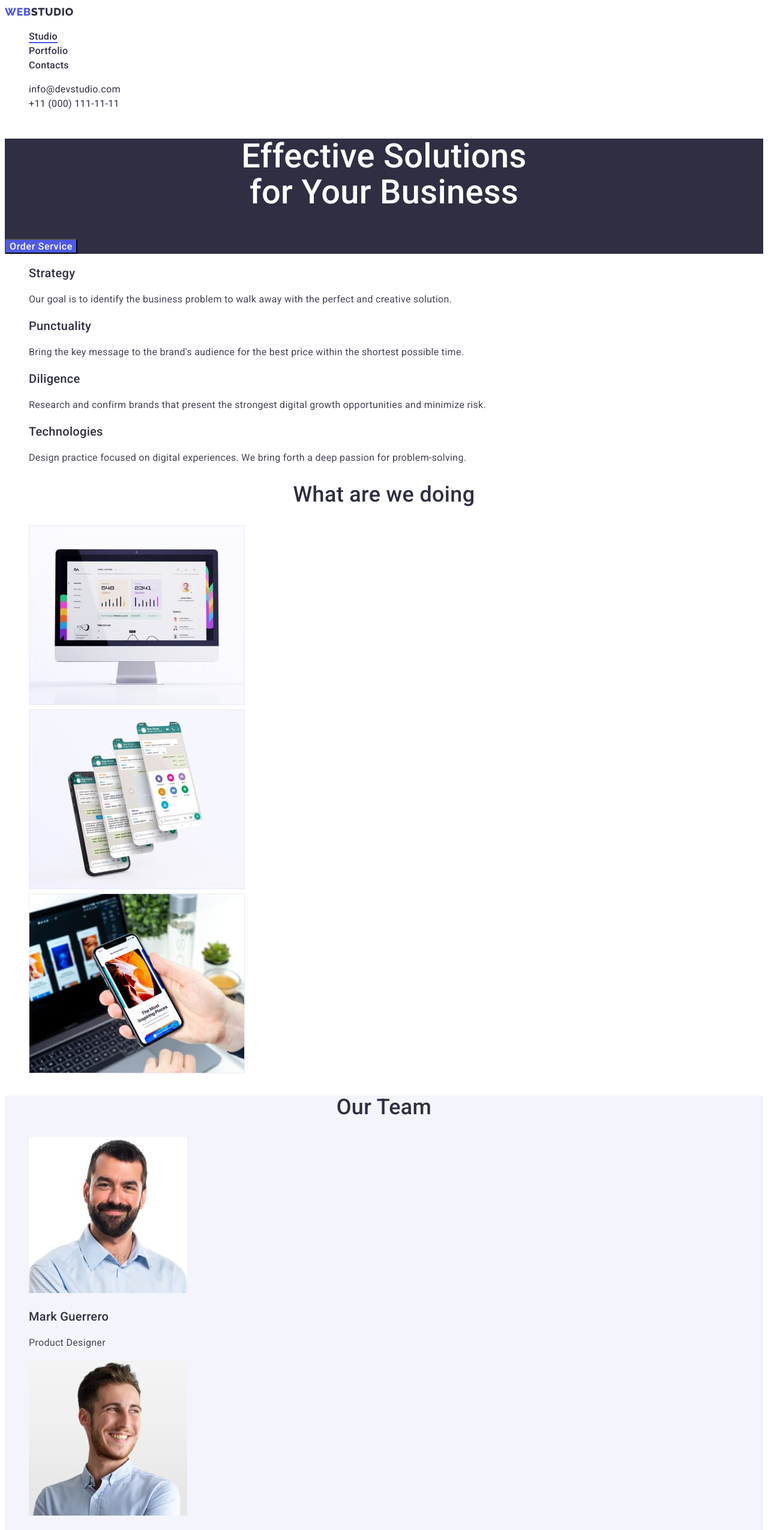
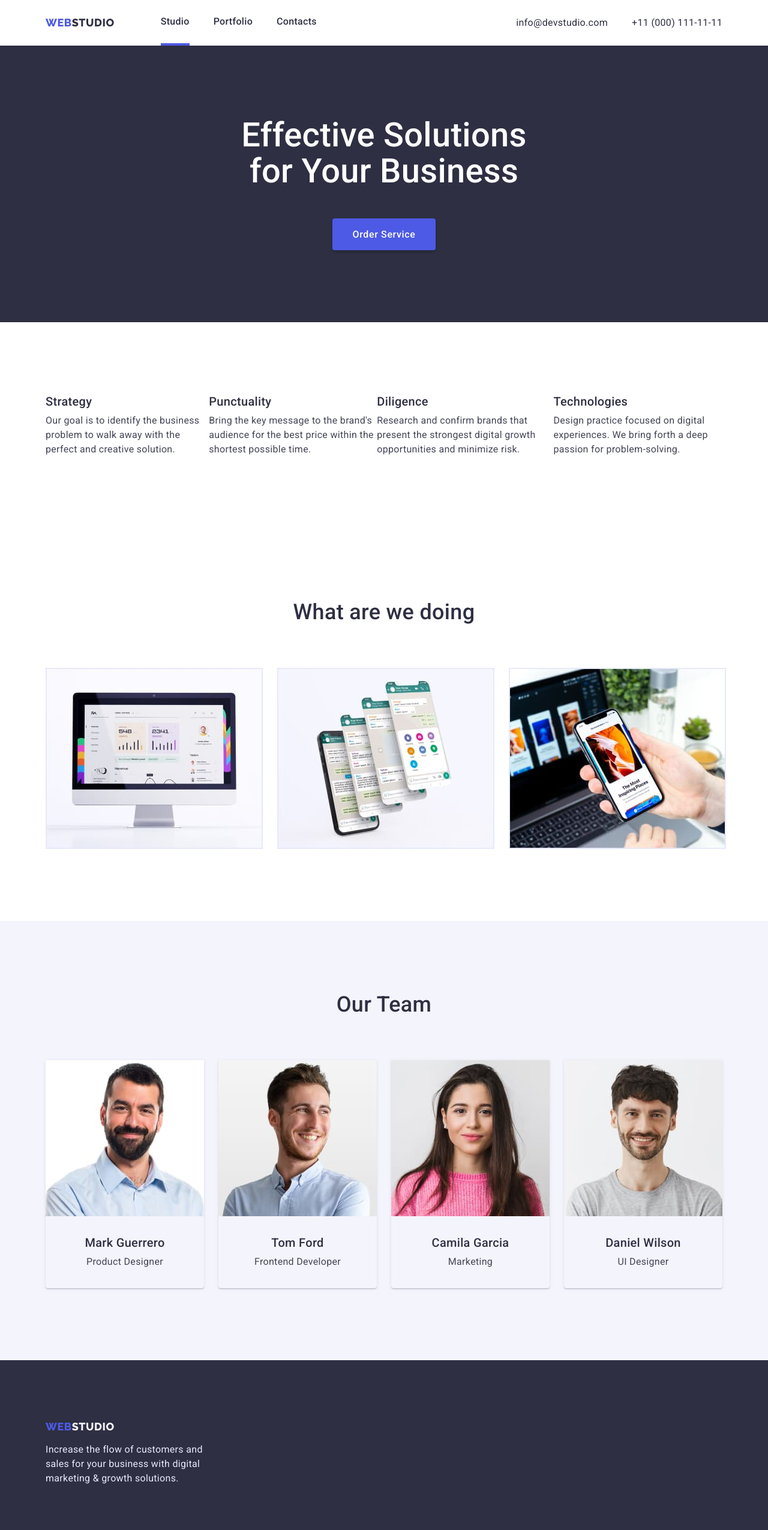
Before and after one commit to Stanislavbox/goit-markup-hw-02, a plain HTML site: page index.html in a window 1280 px wide. Shown: the top 2550 px of the page at 60% size. Drawn offline with nearby package versions, Linux system fonts and the light colour scheme.

Commit message:
Оформил блоки  используя Flexbox

```diff
--- a/css/styles.css
+++ b/css/styles.css
@@ -23,41 +23,69 @@ body {
       background-color: #ffffff;
 }
 
-.hero-title, .title, .sub-title{
-      font-weight: 500;
+.section{
+      padding-top: 120px;
+      padding-bottom: 120px;
 }
-.hero-title{
-      font-size: 56px;
-      color: #ffffff;
-      line-height: 1.07;
-      text-align: center;
+.container{
+      width: 1152px;
+      margin-left: auto;
+      margin-right: auto;
+      padding-left: 12px;
+      padding-right: 12px;
 }
 
 .title{
+      margin: 0;
+      padding: 0;
       color: var(--dark);
       font-size: 36px;
+      font-weight: 500;
       line-height: 1.11;
       text-align: center;
 
 }
 
 .sub-title{
+      margin: 0;
+      padding: 0;
       font-size: 20px;
+      font-weight: 500;
       color: var(--dark);
       line-height: 1.2;
 }
 
 .list{
+      padding: 0;
+      margin: 0;
       list-style: none;
 }
+
+p{
+      margin: 0;
+      padding: 0;
+}
+
+.flex{
+      display: flex;
+}
+
+
 
             /* ///////STUDIO I////// */
 
             /* _______HEADER_______ */
+.header{
+      box-shadow: 0px 2px 1px rgba(46, 47, 66, 0.08), 0px 1px 1px rgba(46, 47, 66, 0.16), 0px 1px 6px rgba(46, 47, 66, 0.08);
 
+}
+.header .flex{
+      align-items: center;
+
+}
 
 .logo{
-
+      margin-right: 77px;
       color: var(--dark);
       font-family: 'Raleway', sans-serif;
       font-weight: 800;
@@ -88,31 +116,76 @@ body {
       color: var(--active);
 }
 
+.nav-list{
+      display: flex;
+}
+
+.nav-list .item:not(:last-child){
+      margin-right: 40px;
+}
 .main-nav .link{
+      display: block;
+      padding-top: 24px;
+      padding-bottom: 24px;
       font-weight: 500;
       color: var(--dark);
       text-decoration: none;
 }
 
 .main-nav .link.current{
-      border-bottom: 2px solid var(--active);
+      border-bottom: 4px solid var(--active);
+}
+.contacts-list{
+      display: flex;
+      margin-left: auto;
+}
+.contacts-list .item + .item{
+      margin-left: 40px;
 }
             /* _______HERO_______ */
 
 .hero{
       background-color: var(--dark);
+      text-align: center;
+}
+
+.hero-title{
+      margin: 0;
+      margin-bottom: 48px;
+      padding: 0;
+      font-size: 56px;
+      font-weight: 500;
+      color: #ffffff;
+      line-height: 1.07;
 }
 
 .btn{
+      display: inline-block;
+      padding-top: 16px;
+      padding-bottom: 16px;
+      padding-left: 32px;
+      padding-right: 32px;
+      min-width: 170px;
+      text-align: center;
+
       font-family: 'Roboto', sans-serif;
       font-weight: 500;
       font-size: 16px;
       line-height: 1.2;
       letter-spacing: 0.04em;
+
       color: #ffffff;
       background-color: var(--active);
+      border: 1px solid transparent;
+      border-radius: 4px;
+      box-shadow: 0px 4px 4px rgba(0, 0, 0, 0.15);
+      cursor: pointer;
 
-      cursor: pointer;
+}
+
+.btn:hover,
+.btn:focus{
+      box-shadow: 0px 1px 6px rgba(46, 47, 66, 0.08), 0px 1px 1px rgba(46, 47, 66, 0.16), 0px 2px 1px rgba(46, 47, 66, 0.08);
 }
 
 .btn:active{
@@ -120,9 +193,28 @@ body {
 }
 
             /* _______FEATURE_______ */
+.feature{
 
+}
+
+.feature .sub-title{
+      margin-bottom: 8px;
+}
+
+.feature p{
+      font-weight: 400;
+}
 
             /* _______OUR WORK_______ */
+.our-work .title{
+      margin-bottom: 72px;
+}
+.our-work .item{
+      border: 1px solid #E7E9FC;
+}
+.our-work .item + .item{
+      margin-left: 24px;
+}
 
             /* _______OUR TEAM_______ */
 
@@ -130,23 +222,59 @@ body {
       background-color: var(--iight);
 }
 
+.our-team .title{
+      margin-bottom: 72px;
+}
+
+.our-team .item{
+      box-shadow: 0px 1px 6px rgba(46, 47, 66, 0.08), 0px 1px 1px rgba(46, 47, 66, 0.16), 0px 2px 1px rgba(46, 47, 66, 0.08);
+      border-radius: 0px 0px 4px 4px;
+}
+.our-team .item + .item{
+      margin-left: 24px;
+}
+
+
+
+.wrap{
+      margin-top: 32px;
+      margin-bottom: 32px;
+      text-align: center;
+}
+
+.list img{
+      display: block;
+}
+.wrap .sub-title{
+      margin-bottom: 8px;
+}
+
             /* _______FOOTER_______ */
 
 .footer{
+      padding-top: 100px;
+      padding-bottom: 100px;
       background-color: var(--dark);
 }
 
 .footer .logo{
+      display: block;
       color: var(--iight);
       line-height: 1.17;
+      margin-bottom: 16px;
 }
 
 .footer-text{
       color: var(--accent);
+      max-width: 264px
 }
 
             /* /////////PORTFOLIO II/////// */
 
+
+.section.portfolio{
+      padding-top: 96px;
+}
 .portfolio .title{
       font-size: 20px;
       color: var(--dark);
@@ -154,19 +282,51 @@ body {
       text-align: left;
 }
 
+.filter{
+      display: flex;
+      justify-content: center;
+      margin-bottom: 72px;
+}
+
+.filter .item + .item{
+      margin-left: 24px;
+}
 
 .portfolio .btn{
-      color: var(--active);
-      background-color: var(--accent);
-      line-height: 1.5;
+      min-width: auto;
+      padding-top: 8px;
+      padding-right: 16px;
+      padding-bottom: 8px;
+      padding-left: 16px;
 }
 
-.portfolio .btn:hover,
-.portfolio .btn:focus{
-      background-color: var(--active);
-      color: #ffffff;
+.portfolio-list{
+      display: flex;
+      flex-wrap: wrap;
+}
+.portfolio-list .item{
+      width: calc( (100% - 48px) / 3);
+      margin-bottom: 48px;
+      box-shadow: 0px 1px 6px rgba(46, 47, 66, 0.08);
+}
+.portfolio-list .item:not(:nth-child(3n)){
+      margin-right: 24px;
 }
 
+.portfolio-list .item:nth-last-child(-n+3){
+      margin-bottom: 0;
+}
+
+.portfolio-list .info{
+      padding-top: 32px;
+      padding-bottom: 32px;
+      padding-left: 16px;
+      padding-right: 16px;;
+}
+
+.info .title{
+      margin-bottom: 8px;
+}
 .sub-text{
       color: var(--iight);
       background-color: var(--active);
--- a/index.html
+++ b/index.html
@@ -11,36 +11,48 @@
       href="https://fonts.googleapis.com/css2?family=Raleway:wght@800&family=Roboto:wght@400;500;700&display=swap"
       rel="stylesheet"
     />
+    <link
+      rel="stylesheet"
+      href="https://cdnjs.cloudflare.com/ajax/libs/modern-normalize/1.1.0/modern-normalize.min.css"
+      integrity="sha512-wpPYUAdjBVSE4KJnH1VR1HeZfpl1ub8YT/NKx4PuQ5NmX2tKuGu6U/JRp5y+Y8XG2tV+wKQpNHVUX03MfMFn9Q=="
+      crossorigin="anonymous"
+      referrerpolicy="no-referrer"
+    />
     <link rel="stylesheet" href="./css/styles.css" />
   </head>
   <body>
     <header class="header">
-      <nav class="main-nav">
+      <div class="container flex">
+        <nav class="main-nav flex">
           <a href="/" class="logo"><span>web</span>studio</a>
-        <ul class="list">
-          <li><a href="./index.html" class="link current">Studio</a></li>
-          <li><a href="./portfolio.html" class="link">Portfolio</a></li>
-          <li><a href="#" class="link">Contacts</a></li>
+          <ul class="nav-list list">
+            <li class="item"><a href="./index.html" class="link current">Studio</a></li>
+            <li class="item"><a href="./portfolio.html" class="link">Portfolio</a></li>
+            <li class="item"><a href="#" class="link">Contacts</a></li>
           </ul>
         </nav>
-      <ul class="list">
-        <li><a href="mailto:info@devstudio.com" class="link mail">info@devstudio.com</a></li>
-        <li><a href="tel:+110001111111" class="link phone">+11 (000) 111-11-11</a></li>
+        <ul class="contacts-list list">
+          <li class="item">
+            <a href="mailto:info@devstudio.com" class="link mail">info@devstudio.com</a>
+          </li>
+          <li class="item">
+            <a href="tel:+110001111111" class="link phone">+11 (000) 111-11-11</a>
+          </li>
         </ul>
+      </div>
     </header>
     <main>
-      <div>
-        <section class="hero">
+      <section class="section hero">
         <h1 class="hero-title">
           Effective Solutions <br />
           for Your Business
         </h1>
         <button type="button" class="btn">Order Service</button>
       </section>
-      </div>
-      <section class="feature">
+      <section class="section feature">
+        <div class="container">
           <h2 class="title" hidden>Feature</h2>
-        <ul class="list">
+          <ul class="list flex">
             <li>
               <h3 class="sub-title">Strategy</h3>
               <p>
@@ -70,47 +82,66 @@
               </p>
             </li>
           </ul>
+        </div>
       </section>
-      <section class="our-work">
+      <section class="section our-work">
+        <div class="container">
           <h2 class="title">What are we doing</h2>
-        <ul class="list">
-          <li><img src="./images/pc.jpg" alt="pc" width="360" height="300" /></li>
-          <li><img src="./images/mobile.jpg" alt="mobile" width="360" height="300" /></li>
-          <li><img src="./images/nout.jpg" alt="nout" width="360" height="300" /></li>
+          <ul class="list flex">
+            <li class="item"><img src="./images/pc.jpg" alt="pc" width="360" height="300" /></li>
+            <li class="item">
+              <img src="./images/mobile.jpg" alt="mobile" width="360" height="300" />
+            </li>
+            <li class="item">
+              <img src="./images/nout.jpg" alt="nout" width="360" height="300" />
+            </li>
           </ul>
+        </div>
       </section>
-      <section class="our-team">
+      <section class="section our-team">
+        <div class="container">
           <h2 class="title">Our Team</h2>
-        <ul class="list">
-          <li>
+          <ul class="list flex">
+            <li class="item shadow">
               <img src="./images/Mark_Guerrero.jpg" alt="Mark Guerrero" width="264" height="260" />
+              <div class="wrap">
                 <h3 class="sub-title">Mark Guerrero</h3>
                 <p>Product Designer</p>
+              </div>
             </li>
-          <li>
+            <li class="item">
               <img src="./images/Tom_Ford.jpg" alt="Tom Ford" width="264" height="260" />
+              <div class="wrap">
                 <h3 class="sub-title">Tom Ford</h3>
                 <p>Frontend Developer</p>
+              </div>
             </li>
-          <li>
+            <li class="item">
               <img src="./images/Camila_Garcia.jpg" alt="Camila Garcia" width="264" height="260" />
+              <div class="wrap">
                 <h3 class="sub-title">Camila Garcia</h3>
                 <p>Marketing</p>
+              </div>
             </li>
-          <li>
+            <li class="item">
               <img src="./images/Daniel_Wilson.jpg" alt="Daniel Wilson" width="264" height="260" />
+              <div class="wrap">
                 <h3 class="sub-title">Daniel Wilson</h3>
                 <p>UI Designer</p>
+              </div>
             </li>
           </ul>
+        </div>
       </section>
     </main>
     <footer class="footer">
+      <div class="container">
         <a href="/" class="logo"><span>web</span>studio</a>
         <p class="footer-text">
           Increase the flow of customers and sales for your business with digital marketing & growth
           solutions.
         </p>
+      </div>
     </footer>
   </body>
 </html>
```
Also changed, not shown: portfolio.html (+66 -26 lines). Lines whose indentation alone changed are shown as unchanged.
